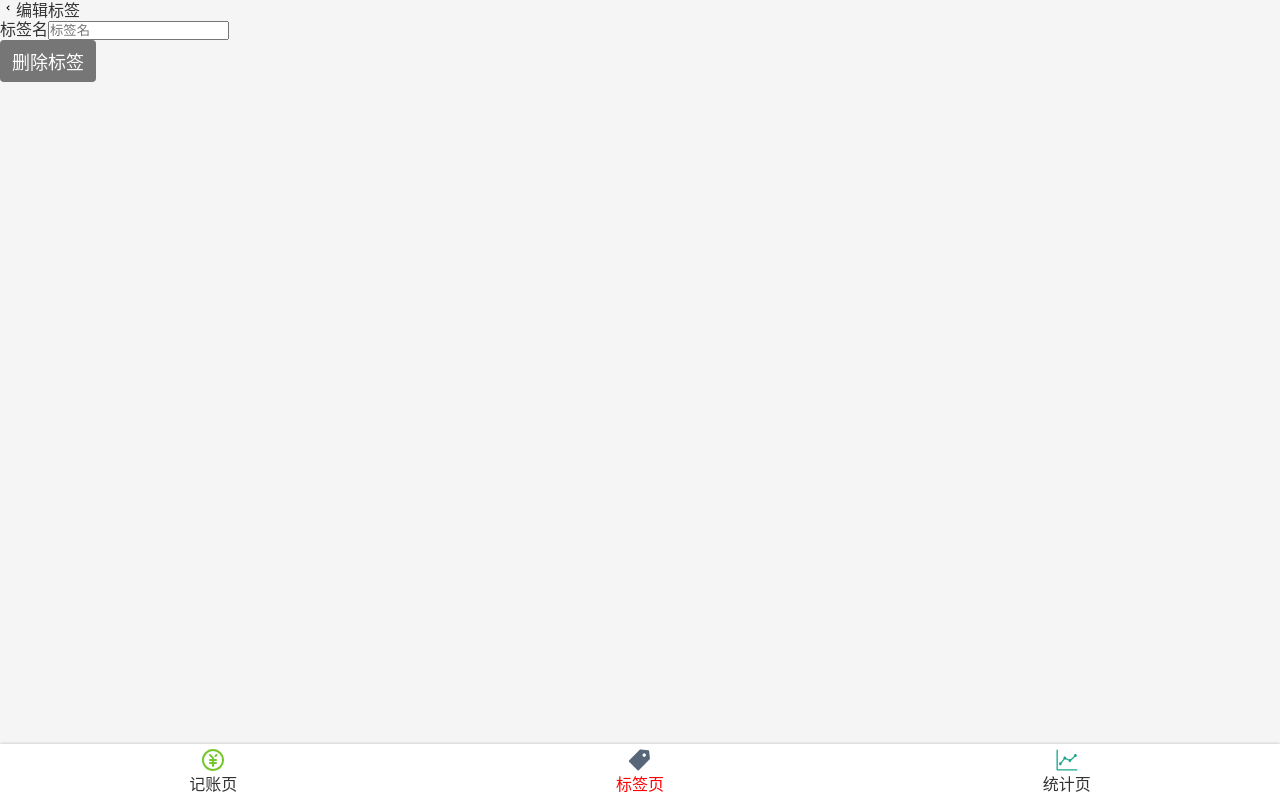
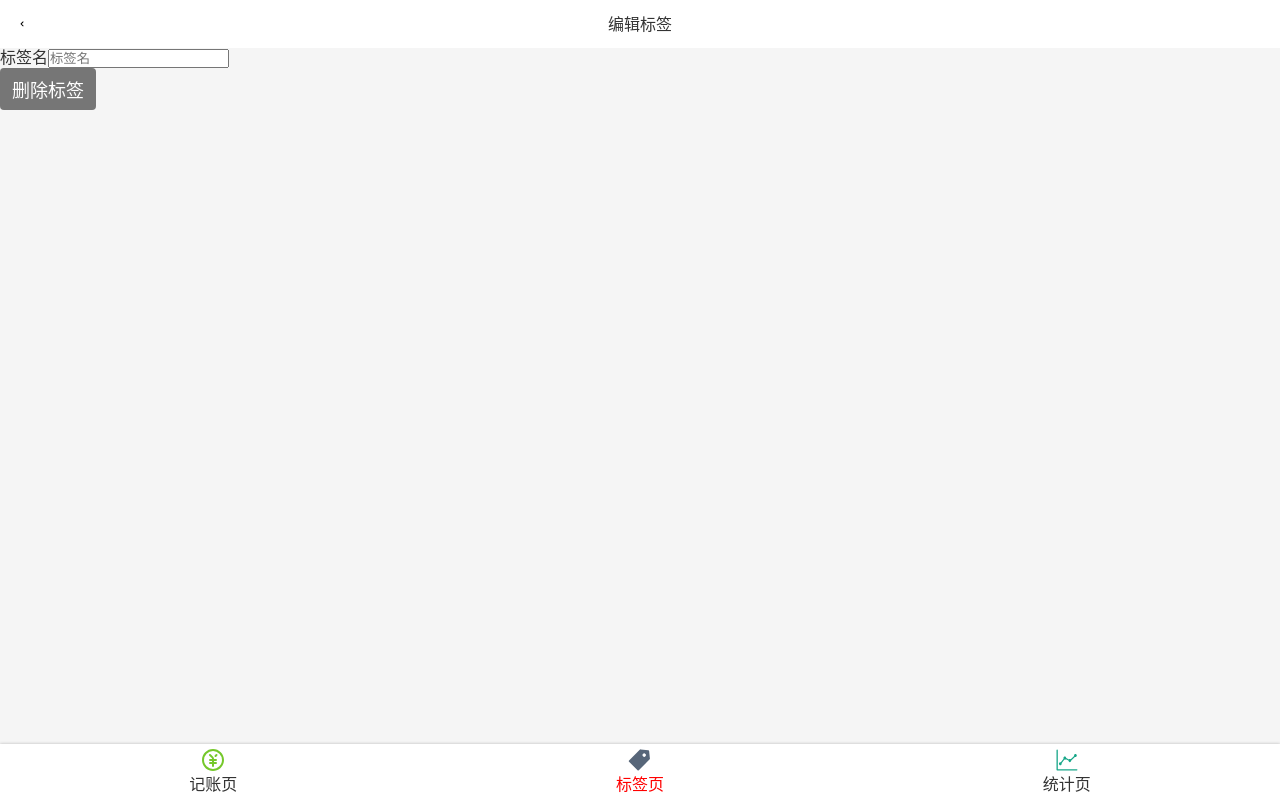
Before and after one commit to Lisbeth1128/account-2, a React app: page /#/tags/1 in a window 1280 px wide. Built offline with nearby package versions, Linux system fonts and the light colour scheme.

Commit message:
创建单独的 Input

```diff
--- a/src/components/Icon.tsx
+++ b/src/components/Icon.tsx
@@ -4,13 +4,13 @@ let importAll = (requireContext: __WebpackModuleApi.RequireContext) => requireCo
 try {importAll(require.context('icons', true, /\.svg$/));}catch(error){console.log(error)}
 
 type Props = {
-    name: string
+    name?: string
 }
 
 const Icon = (props: Props) => {
     return (
         <svg className="icon">
-            <use xlinkHref={'#' + props.name} />
+            {props.name && <use xlinkHref={'#' + props.name} />}
         </svg>
     )
 }
--- /dev/null
+++ b/src/components/Input.tsx
@@ -0,0 +1,32 @@
+import styled from "styled-components";
+
+const Label = styled.label`
+    display: flex;
+    align-items: center;
+    > span {
+      margin-right: 16px;
+      white-space: nowrap;
+    }
+    > input {
+      display: block;
+      width: 100%;
+      height: 72px;
+      background: none;
+      border: none;
+    }
+`
+type Props = {
+    label: string;
+} & React.InputHTMLAttributes<HTMLInputElement>
+
+const Input: React.FC<Props> = (props) => {
+    const {label, children, ...rest} = props
+    return (
+        <Label>
+            <span>{props.label}</span>
+            <input {...rest} />
+        </Label>
+    )
+}
+
+export {Input}
--- a/src/views/Money/NoteSection.tsx
+++ b/src/views/Money/NoteSection.tsx
@@ -1,25 +1,11 @@
-import { useRef } from "react";
+import { Input } from "components/Input";
+import { ChangeEventHandler, useRef } from "react";
 import styled from "styled-components";
 
 const Wrapper = styled.section`
   background-color: #f5f5f5;
   padding: 0px 16px;
   font-size: 14px;
-  > label {
-    display: flex;
-    align-items: center;
-    > span {
-      margin-right: 16px;
-      white-space: nowrap;
-    }
-    > input {
-      display: block;
-      width: 100%;
-      height: 72px;
-      background: none;
-      border: none;
-    }
-  }
 `
 type Props = {
   value: string,
@@ -30,22 +16,14 @@ const NoteSection: React.FC<Props> = (props) => {
   //const [note, setNote] = useState('')
   const note = props.value
   const refInput = useRef<HTMLInputElement>(null)
-  const onBlur = () => {
-    if(refInput.current !== null){
-      //setNote(refInput.current.value)
-      props.onChange(refInput.current.value)
-    }
+  const onChange:ChangeEventHandler<HTMLInputElement> = (e) => {
+      props.onChange(e.target.value)
   }
   return (
     <Wrapper>
-      <label>
-        <span>备注</span>
-        <input type="text" placeholder="在这里添加备注"
-               ref={refInput}
-               defaultValue={note}
-               onBlur={onBlur}
-        />
-      </label>
+      <Input label="备注" type="text" value={note} onChange={onChange}
+              placeholder="请填写备注"
+      />
     </Wrapper>
   )
 }
--- a/src/views/Tag.tsx
+++ b/src/views/Tag.tsx
@@ -3,11 +3,21 @@ import Icon from 'components/Icon'
 import Layout from 'components/Layout'
 import React from 'react'
 import { useParams } from 'react-router-dom'
+import styled from 'styled-components'
 import {useTags} from 'useTags'
 
 type Params = {
   id: string
 }
+
+const Topbar = styled.header`
+  display: flex;
+  justify-content: space-between;
+  align-items: center;
+  line-height: 20px;
+  padding: 14px;
+  background-color: white;
+`
 
 const Tag: React.FC = () => {
     const { findTag } = useTags()
@@ -15,10 +25,11 @@ const Tag: React.FC = () => {
     const tag = findTag(parseInt(id!))
     return (
       <Layout>
-        <header>
+        <Topbar>
           <Icon name="left" />
           <span>编辑标签</span>
-        </header>
+          <Icon />
+        </Topbar>
         <div>
           <label>
             <span>标签名</span>
```
